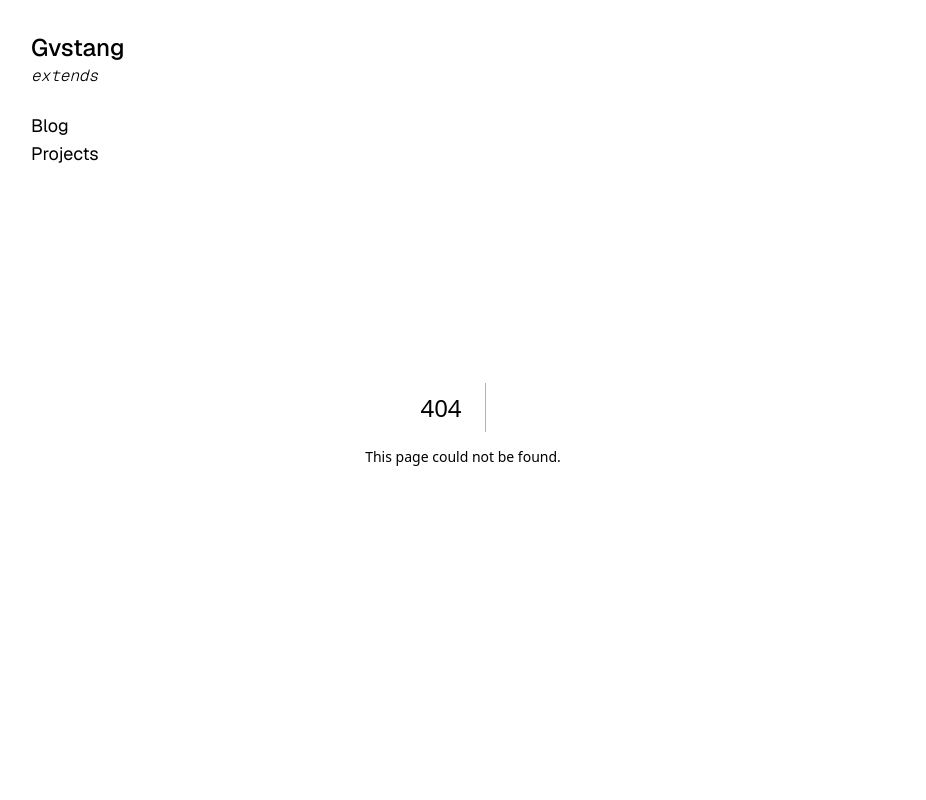
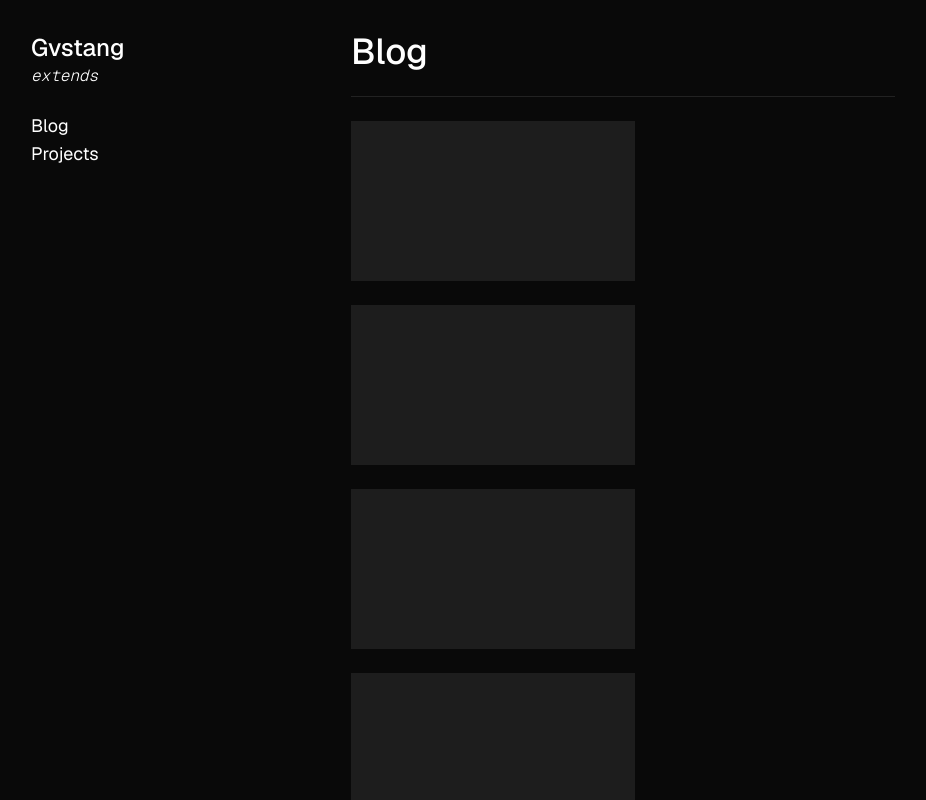
Before and after one commit to rapelista/gvstang, a Next.js app: page /blog in a window 1280 px wide. Before the commit this address had no page. Shown: the top 800 px of the page, without its empty margins (17-943 px from the left). Built offline with nearby package versions, Linux system fonts and the light colour scheme.

Commit message:
feat: add Blog and Projects pages with initial layout

```diff
--- /dev/null
+++ b/src/app/blog/page.tsx
@@ -0,0 +1,16 @@
+export default function Page() {
+  return (
+    <main className="md:col-span-2 space-y-6">
+      <h1 className="text-4xl font-medium">Blog</h1>
+
+      <hr className="opacity-10" />
+
+      {Array.from({ length: 6 }, (_, i) => (
+        <div
+          key={i}
+          className="h-40 aspect-video bg-white/10 animate-pulse"
+        ></div>
+      ))}
+    </main>
+  );
+}
--- a/src/app/layout.tsx
+++ b/src/app/layout.tsx
@@ -34,10 +34,10 @@ export default function RootLayout({
 
               <ul className="text-lg">
                 <li>
-                  <Link href="#">Blog</Link>
+                  <Link href="/blog">Blog</Link>
                 </li>
                 <li>
-                  <Link href="#">Projects</Link>
+                  <Link href="/projects">Projects</Link>
                 </li>
               </ul>
             </div>
--- a/src/app/page.tsx
+++ b/src/app/page.tsx
@@ -1,4 +1,4 @@
-export default function Home() {
+export default function Page() {
   return (
     <main className="md:col-span-2 space-y-6">
       <h1 className="text-4xl font-medium">Home</h1>
--- /dev/null
+++ b/src/app/projects/page.tsx
@@ -0,0 +1,16 @@
+export default function Page() {
+  return (
+    <main className="md:col-span-2 space-y-6">
+      <h1 className="text-4xl font-medium">Projects</h1>
+
+      <hr className="opacity-10" />
+
+      {Array.from({ length: 6 }, (_, i) => (
+        <div
+          key={i}
+          className="h-40 aspect-video bg-white/10 animate-pulse"
+        ></div>
+      ))}
+    </main>
+  );
+}
```
